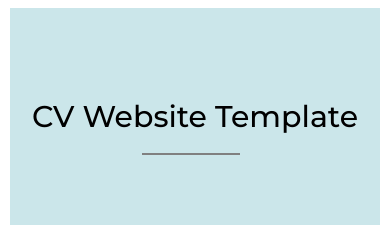
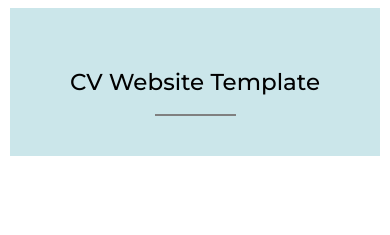
Before and after one commit to atharvabaodhankar/CV-tem, a plain HTML site: page index.html in a window 390 px wide. Shown: the part 1269-1504 px from the top of the page. After the commit the page ends 1435 px from the top, so only its background shows below. Drawn offline with Linux system fonts and the light colour scheme.

```diff
--- a/style.css
+++ b/style.css
@@ -246,7 +246,7 @@
     align-items: center;
     justify-content: center;
     flex-direction: column;
-    padding: 9rem 0;
+    padding: 6rem 0;
     background-color: #cbe6ea;
     margin: 0 1rem;
     margin-bottom: 1rem;
@@ -338,6 +338,13 @@
     .hero-text{
         padding: 3rem 1rem;
     }
+    #cvtext h1 {
+        font-size: 2.3rem;
+        padding: 0 1rem;
+    }
+    #cvtext .underline::after{
+        transform: translateX(95px);
+    }
 }
 @media screen and (max-width:310px){
     #hero{
```
